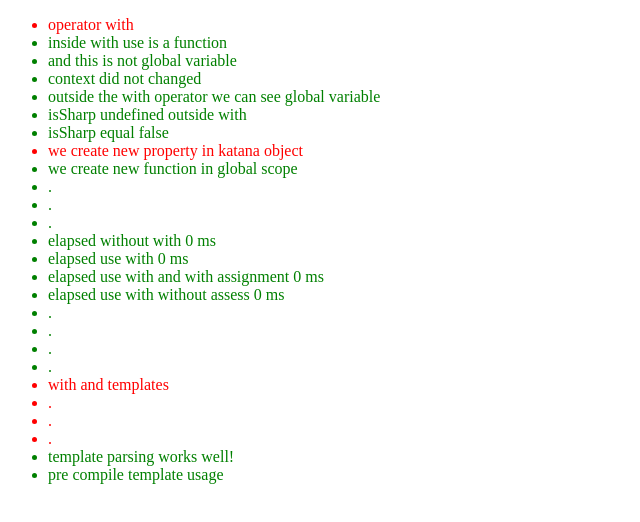
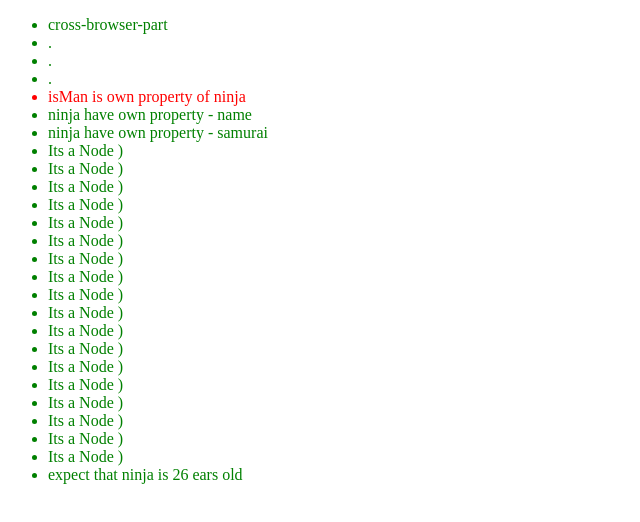
Before and after one commit to kessko/javaScript_Ninja, a plain HTML site: page index.html in a window 1280 px wide. Shown: the whole page, without its empty margins (0-640 px from the left). Drawn offline with nearby package versions, Linux system fonts and the light colour scheme.

Commit message:
cross-browsing

```diff
--- /dev/null
+++ b/chapter4/cross-browser.js
@@ -0,0 +1,64 @@
+window.onload = function () {
+    (function (chapterName) {
+        assert(1, chapterName);
+        assert(1, '.');
+        assert(1, '.');
+        assert(1, '.');
+
+        Object.prototype.isMan = true;
+        var ninja = {name: 'Segun'};
+        ninja.samurai = true;
+
+        assert(ninja.hasOwnProperty('isMan'), 'isMan is own property of ninja');
+        assert(ninja.hasOwnProperty('name'), 'ninja have own property - name');
+        assert(ninja.hasOwnProperty('samurai'), 'ninja have own property - samurai');
+
+
+        document.body.appendChild(document.createComment('test comment 1'));
+        document.body.appendChild(document.createComment('test comment 2'));
+
+
+        var allElements = function () {
+            if (!window.findAllElementsWorksAsExpected) {
+                window.findAllElementsWorksAsExpected = (function () {
+                    var div = document.createElement('div');
+                    div.appendChild(document.createComment('test'));
+
+                    return div.getElementsByTagName('*').length === 0;
+                })();
+            }
+            var allElements = document.getElementsByTagName('*');
+            if (!window.findAllElementsWorksAsExpected) {
+                if (!findAllElementsWorksAsExpected()) {
+                    var i = allElements.length;
+                    while (i--) {
+                        if (allElements[i].nodeType !== 1) {
+                            allElements.splice(i, 1);
+                        }
+                    }
+                }
+            }
+            return allElements;
+        };
+
+
+        var elements = allElements();
+        var i = elements.length;
+        while (i--) {
+            assert(elements[i].nodeType === 1, 'Its a Node )');
+        }
+
+        var defaultOld = 26;
+
+        function calculateNinjaOld(ninja) {
+            if (ninja.old === null || ninja.old === undefined) {
+                ninja.old = defaultOld;
+            }
+        }
+
+        calculateNinjaOld(ninja);
+        assert(ninja.old == 26, 'expect that ninja is 26 ears old');
+
+
+    })("cross-browser-part");
+};
--- a/index.html
+++ b/index.html
@@ -22,7 +22,8 @@
     <!--<script type="x/onload">-->
         <!--assert(true, 'Page successfully loaded. And we use special scenario');-->
     <!--</script>-->
-    <script src="chapter3/withOperator.js"></script>
+    <!--<script src="chapter3/withOperator.js"></script>-->
+    <script type="application/javascript" src="chapter4/cross-browser.js"></script>
     <link rel="stylesheet" href="styles.css"/>
 </head>
 <body>
```
